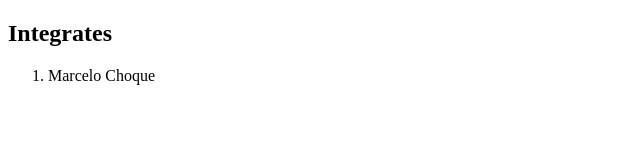
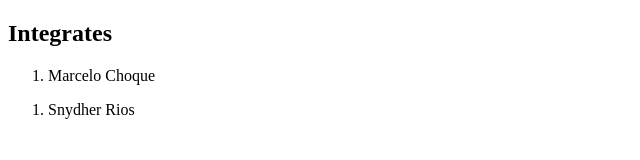
Before and after one commit to marcelochoque/curso_git_prodem, a plain HTML site: page index.html in a window 1280 px wide. Shown: the whole page, without its empty margins (0-640 px from the left). Drawn offline with Linux system fonts and the light colour scheme.

Commit message:
ya puse mi nombre

```diff
--- a/index.html
+++ b/index.html
@@ -9,5 +9,6 @@
 <body>
     <h2>Integrates</h2>
     <ol><li>Marcelo Choque</li></ol>
+    <ol><li>Snydher Rios</li></ol>
 </body>
 </html>
```
